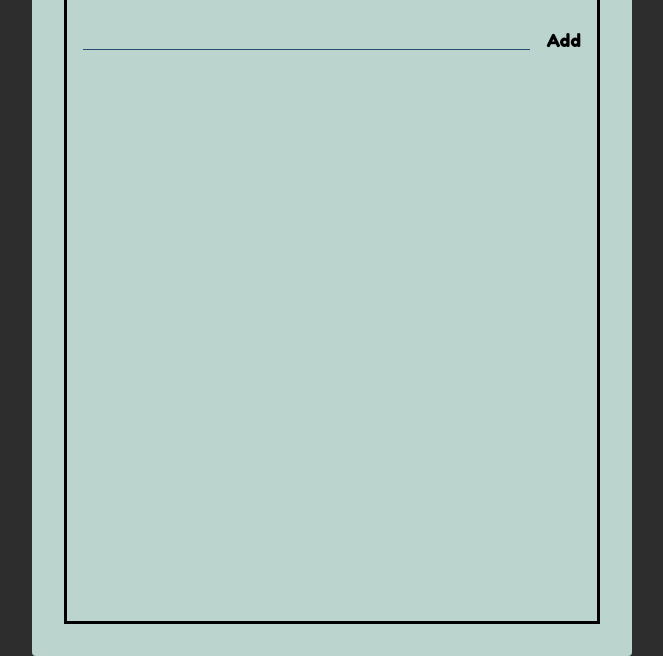
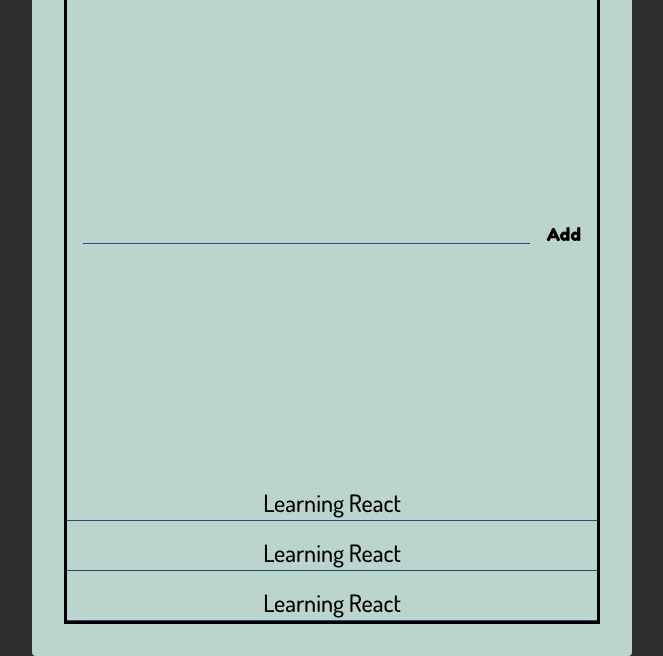
Before and after one commit to amaliahajarani/Basic_React, a website: page index.html in a window 1280 px wide. Shown: the part 144-800 px from the top of the page, without its empty margins (308-971 px from the left). Drawn offline with Linux system fonts and the light colour scheme.

Commit message:
Adding  to do list

```diff
--- a/index.html
+++ b/index.html
@@ -21,7 +21,7 @@
         <section class="header">
           <button class="header-btn">Add</button>
           <h1 class="header-title">To do List</h1>
-          <button class="header-btn main-red-color">Clear</button>
+          <button class="header-btn main-blue-color">Clear</button>
         </section>
 
         <section class="add">
@@ -30,6 +30,18 @@
             <button class="add-btn">Add</button>
           </form>
         </section>
+
+        <section class="todos">
+          <div class="todo">
+            <span class="todo-text">Learning React</span>
+          </div>
+          <div class="todo">
+            <span class="todo-text">Learning React</span>
+          </div>
+          <div class="todo">
+            <span class="todo-text">Learning React</span>
+          </div>
+        </section>
       </div>
     </div>
   </body>
--- a/style.css
+++ b/style.css
@@ -4,11 +4,11 @@
 
 /* making variable so "add" and "delete" button have different color, eventhough they're have the same class (which "header-btn") */
 :root {
-  --main-red-color: #264e70;
+  --main-blue-color: #264e70;
 }
 
-.main-red-color {
-  color: var(--main-red-color);
+.main-blue-color {
+  color: var(--main-blue-color);
 }
 
 html {
@@ -47,6 +47,7 @@
 
   display: flex;
   flex-direction: column;
+  justify-content: space-between;
 }
 
 .header {
@@ -76,6 +77,10 @@
   outline: unset;
 }
 
+.header-btn :active {
+  text-shadow: 1px 1px 2px var(--main-blue-color);
+}
+
 .add {
   padding: 16px;
 }
@@ -92,7 +97,7 @@
 
   flex: 1;
 
-  border-bottom: 1px solid var(--main-red-color);
+  border-bottom: 1px solid var(--main-blue-color);
   outline: unset;
 
   font-family: "Dosis", sans-serif;
@@ -111,3 +116,28 @@
   border: unset;
   outline: unset;
 }
+
+.todos {
+  display: flex;
+  flex-direction: column;
+}
+
+.todo {
+  position: relative;
+
+  flex: 1 0 auto;
+  text-align: center;
+
+  min-height: 34px;
+  margin: 16px 0 0;
+  font-family: "Dosis", sans-serif;
+  font-size: 24px;
+
+  border-bottom: 1px solid var(--main-blue-color);
+}
+
+.todo-text {
+  position: absolute;
+  left: 50%;
+  transform: translate(-50%);
+}
```
